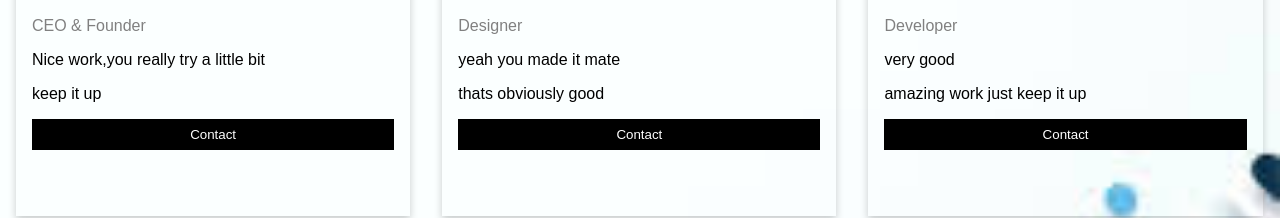
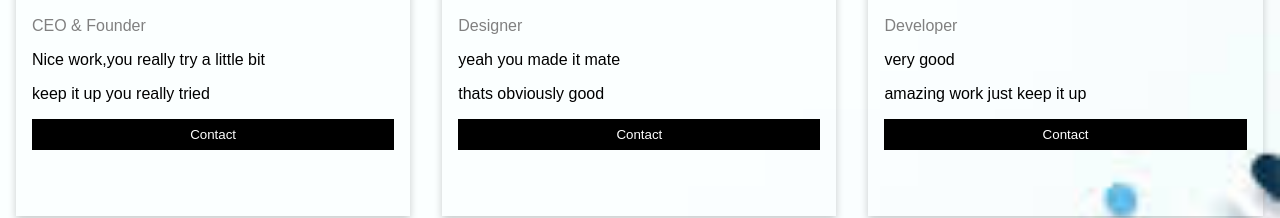
Before and after one commit to DevZulq/portfolio, a plain HTML site: page team.html in a window 1280 px wide. Shown: the part 119-337 px from the top of the page. Drawn offline with Linux system fonts and the light colour scheme.

Commit message:
Update team.html

```diff
--- a/team.html
+++ b/team.html
@@ -93,7 +93,7 @@ html {
 			  <h2>Kamaldeen Sulyman</h2>
 			  <p class="title">CEO & Founder</p>
 			  <p>Nice work,you really try a little bit</p>
-			  <p>keep it up</p>
+			  <p>keep it up you really tried</p>
 			  <p><button class="button">Contact</button></p>
 			</div>
 		  </div>
```
